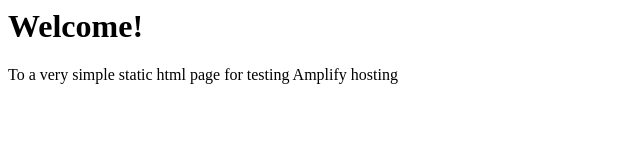
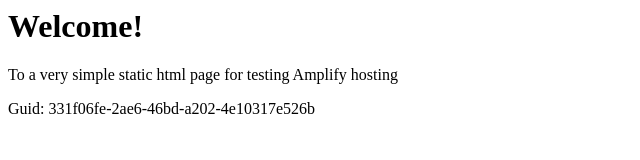
Before and after one commit to aws-aemilia-cmh/Github-PR-Commit-Integration-Test-DoNotTouch-v1-preprod-us-east-2, a website: page src/index.html in a window 1280 px wide. Shown: the whole page, without its empty margins (0-640 px from the left). Drawn offline with Linux system fonts and the light colour scheme.

Commit message:
commit from integ tests

```diff
--- a/src/index.html
+++ b/src/index.html
@@ -1,3 +1,5 @@
+
+
 <html lang="en">
 
 <head>
@@ -10,6 +12,6 @@
 <body>
     <h1>Welcome!</h1>
     <p>To a very simple static html page for testing Amplify hosting</p>
-</body>
+    <p>Guid: 331f06fe-2ae6-46bd-a202-4e10317e526b</p></body>
 
 </html>
```
